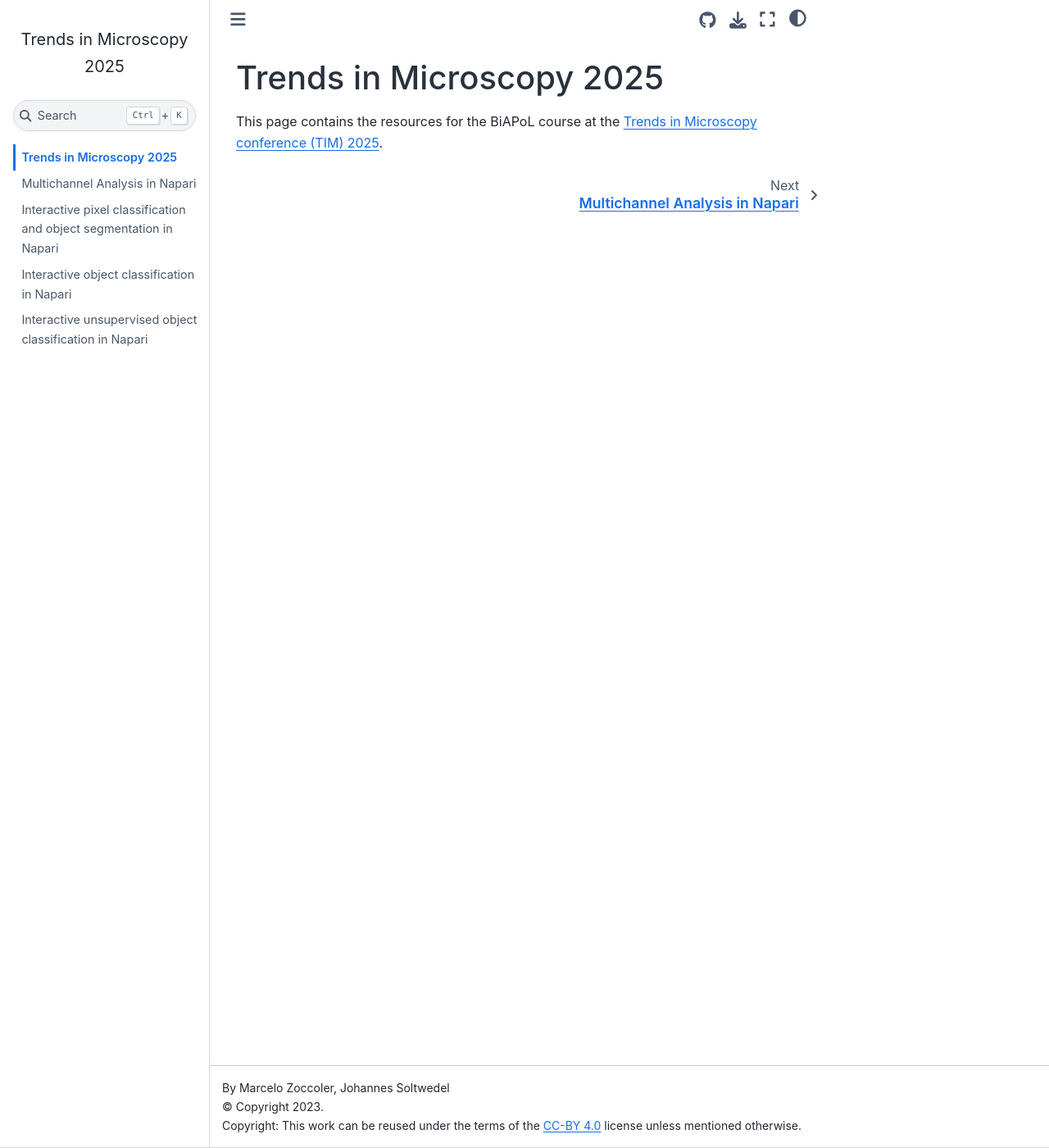
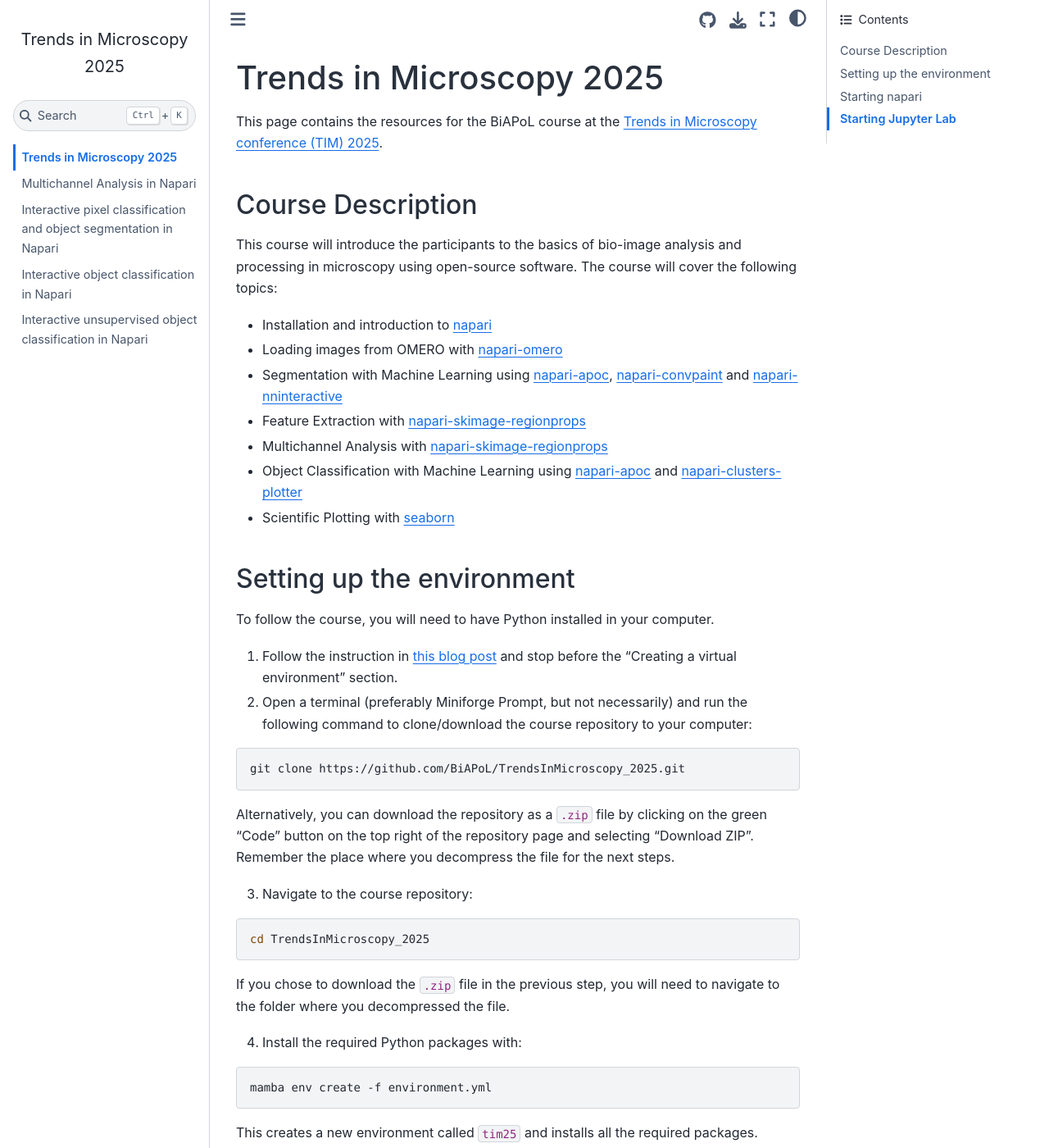
Before and after one commit to BiAPoL/BioImage-Analysis-and-Data-Processing-Workshop-2025, a Jupyter Book: the page built from docs/intro.md, in a window 1280 px wide and 1400 px high. Shown: the whole window at 82% size. Built offline with Jupyter Book 1.0.4 settings and Sphinx 7.4.7 and the Sphinx Book theme 1.1.4, drawn with Linux system fonts in a browser that asks for light colours; pages that are not in the unit, such as notebooks, are missing from menus; some of the changed text lies outside the part shown.

Commit message:
Fill up intro page with course content and installation instructions

````diff
--- a/docs/intro.md
+++ b/docs/intro.md
@@ -1,3 +1,75 @@
 # Trends in Microscopy 2025
 
 This page contains the resources for the BiAPoL course at the [Trends in Microscopy conference (TIM) 2025](https://gerbi-gmb.de/event/tim2025/).
+
+## Course Description
+
+This course will introduce the participants to the basics of bio-image analysis and processing in microscopy using open-source software. The course will cover the following topics:
+
+- Installation and introduction to [napari](https://napari.org/stable/)
+- Loading images from OMERO with [napari-omero](https://github.com/tlambert03/napari-omero)
+- Segmentation with Machine Learning using [napari-apoc](https://github.com/haesleinhuepf/napari-accelerated-pixel-and-object-classification), [napari-convpaint](https://github.com/guiwitz/napari-convpaint) and [napari-nninteractive](https://github.com/MIC-DKFZ/napari-nninteractive)
+- Feature Extraction with [napari-skimage-regionprops](https://github.com/haesleinhuepf/napari-skimage-regionprops)
+- Multichannel Analysis with [napari-skimage-regionprops](https://github.com/haesleinhuepf/napari-skimage-regionprops)
+- Object Classification with Machine Learning using [napari-apoc](https://github.com/haesleinhuepf/napari-accelerated-pixel-and-object-classification) and [napari-clusters-plotter](https://github.com/BiAPoL/napari-clusters-plotter)
+- Scientific Plotting with [seaborn](https://seaborn.pydata.org/)
+
+## Setting up the environment
+
+To follow the course, you will need to have Python installed in your computer.
+
+1. Follow the instruction in [this blog post](https://biapol.github.io/blog/mara_lampert/getting_started_with_miniforge_and_python/readme.html) and stop before the "Creating a virtual environment" section.
+
+2. Open a terminal (preferably Miniforge Prompt, but not necessarily) and run the following command to clone/download the course repository to your computer:
+
+```bash
+git clone https://github.com/BiAPoL/TrendsInMicroscopy_2025.git
+```
+
+Alternatively, you can download the repository as a `.zip` file by clicking on the green "Code" button on the top right of the repository page and selecting "Download ZIP". Remember the place where you decompress the file for the next steps.
+
+3. Navigate to the course repository:
+
+```bash
+cd TrendsInMicroscopy_2025
+```
+
+If you chose to download the `.zip` file in the previous step, you will need to navigate to the folder where you decompressed the file.
+
+4. Install the required Python packages with:
+
+```bash
+mamba env create -f environment.yml
+```
+
+This creates a new environment called `tim25` and installs all the required packages.
+
+5. Activate the environment:
+
+```bash
+mamba activate tim25
+```
+
+This will activate the environment, which means giving access to the path where the installed packages are.
+
+You should see the name `(tim25)` now in front of the active typing line.
+
+## Starting napari
+
+You can now start napari by typing:
+
+```bash
+napari
+```
+
+in the terminal. The first time you start napari may take longer than usual.
+
+## Starting Jupyter Lab
+
+If you want to program jupyter notebooks, you can use [Jupyter Lab](https://jupyter.org/) as your platform to do so. We will use this in the last part of this course for scientific plotting. To start it, type:
+
+```bash
+jupyter lab
+```
+
+This should open a new tab in your default browser with the Jupyter Lab interface.
````
